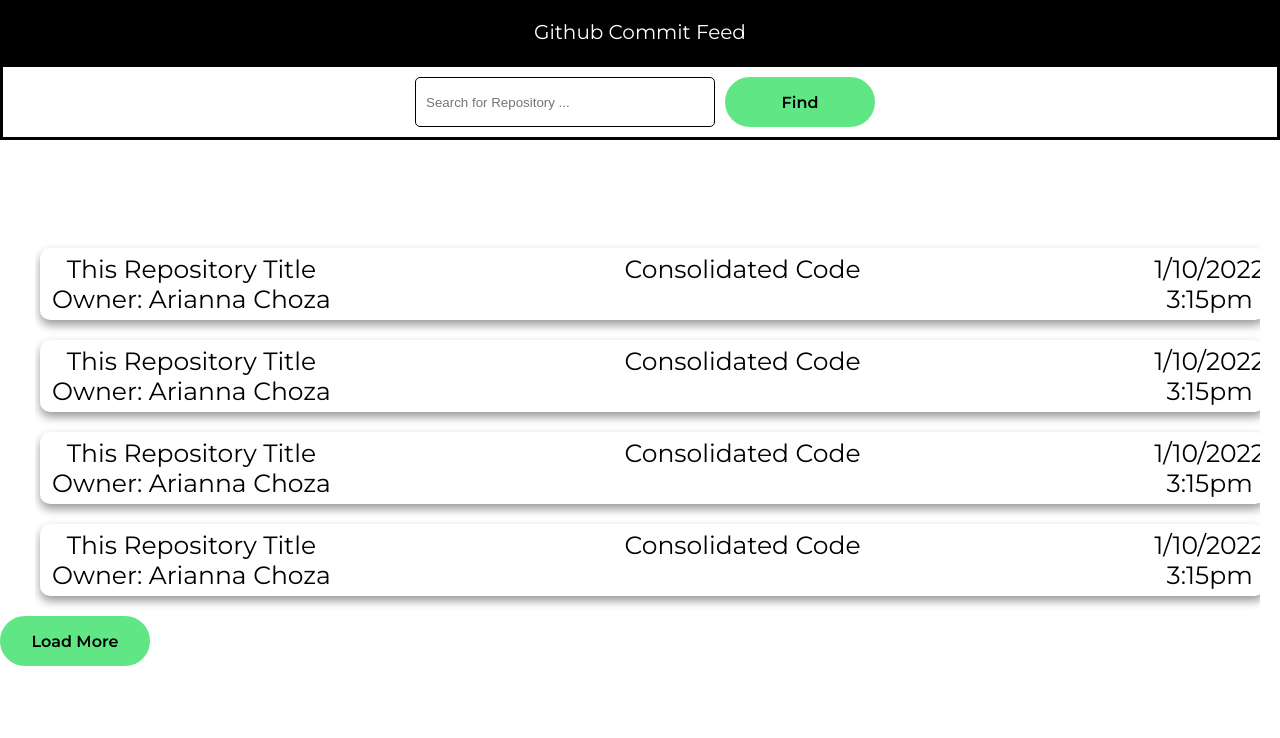
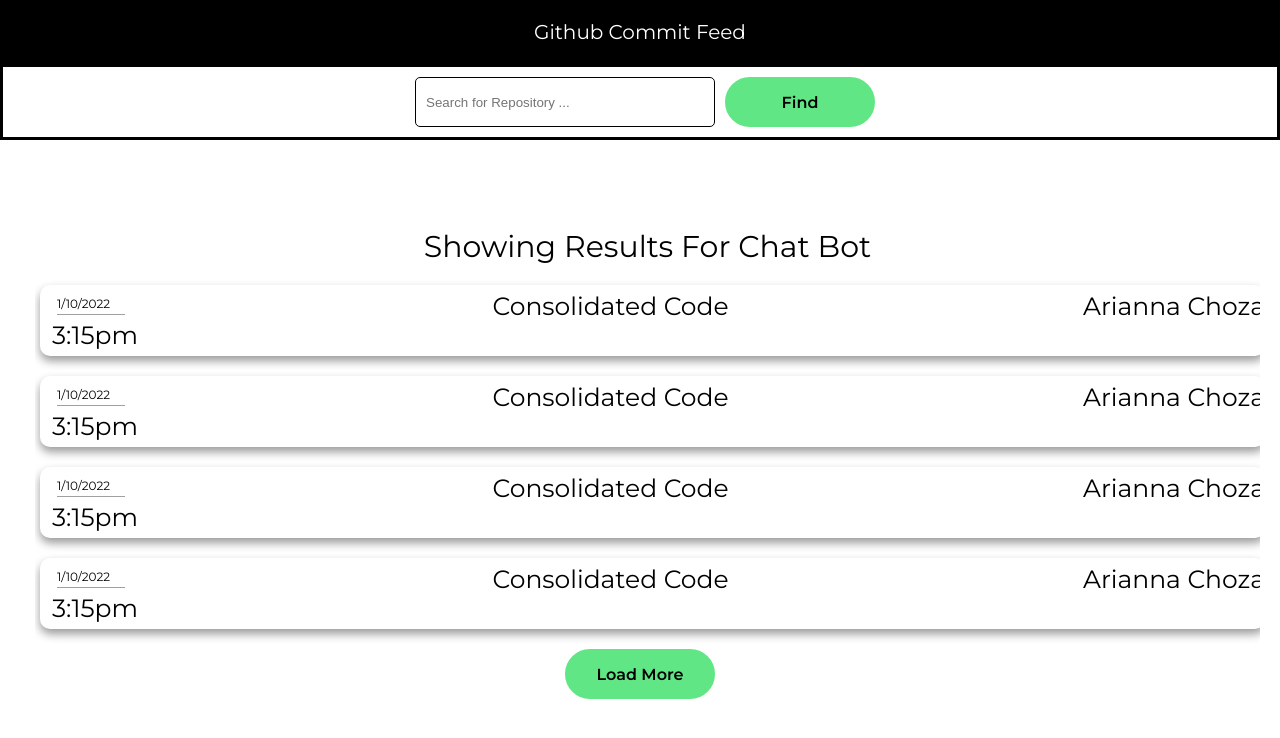
Before and after one commit to unachoza/commit-feed, a React (Create React App) app: page / in a window 1280 px wide. Shown: the top 738 px of the page. Built offline with nearby package versions, Linux system fonts and the light colour scheme.

Commit message:
some styles, adding github fetch

```diff
--- a/src/App.css
+++ b/src/App.css
@@ -6,33 +6,3 @@
   height: 40vmin;
   pointer-events: none;
 }
-
-@media (prefers-reduced-motion: no-preference) {
-  .App-logo {
-    animation: App-logo-spin infinite 20s linear;
-  }
-}
-
-.App-header {
-  background-color: #282c34;
-  min-height: 100vh;
-  display: flex;
-  flex-direction: column;
-  align-items: center;
-  justify-content: center;
-  font-size: calc(10px + 2vmin);
-  color: white;
-}
-
-.App-link {
-  color: #61dafb;
-}
-
-@keyframes App-logo-spin {
-  from {
-    transform: rotate(0deg);
-  }
-  to {
-    transform: rotate(360deg);
-  }
-}
--- a/src/App.tsx
+++ b/src/App.tsx
@@ -28,7 +28,10 @@ const App: React.FC = () => {
          <CardList loading={loadingState} />
         {/* <Loading /> */}
       </>
+      <div className="button-container">
+
       <Button text="Load More"/>
+      </div>
       </div>
 
 
--- a/src/Components/Card/Card.tsx
+++ b/src/Components/Card/Card.tsx
@@ -4,16 +4,13 @@ import React from "react";
 const Card: React.FC = ({ title }) => {
   console.log(title)
   return <div className="card">
-    <div className="owner">
-      <div className="title">This Repository Title</div>
-      <div className="author">Owner: Arianna Choza</div>
-    </div>
-    <div className="message">Consolidated Code</div>
     <div className="date-container">
 
       <div className="date">1/10/2022</div>
       <div className="time">3:15pm</div>
     </div>
+    <div className="message">Consolidated Code</div>
+      <div className="author"> Arianna Choza</div>
   </div>;
 };
 export default Card;
--- a/src/Components/CardList/CardList.tsx
+++ b/src/Components/CardList/CardList.tsx
@@ -9,6 +9,7 @@ const CardList = ({ loading }) => {
   return (
     <div className="event-list__container">
       {/* {loading && <LoadingSpinner loading={loading} />} */}
+      <div className="title">Showing Results For<span> Chat Bot</span> </div>
       {!cardListings.length ? (
         <div className="no-results">
           Oh dear!<br></br> Your search returned no events.
--- a/src/scss/components/Button.scss
+++ b/src/scss/components/Button.scss
@@ -14,10 +14,13 @@ a {
   border-radius: 30px;
   width: 150px;
   height: 50px;
-
   color: black;
   background-color: $chron-green;
   border: solid $chron-green;
   font-size: 16px;
   font-weight: 600;
 }
+.button-container{
+  display: flex;
+  justify-content: center;
+}
--- a/src/scss/components/Card.scss
+++ b/src/scss/components/Card.scss
@@ -23,3 +23,16 @@
 
 }
 }
+
+.date {
+  text-align: left;
+  padding: 5px;
+  font-size: 12px;
+}
+.date:after {
+  content: '';
+  display: block;
+  width: 90%;
+  padding-top: 3px;
+  border-bottom: solid 1px rgb(161, 159, 159);
+}
--- a/src/scss/components/CardList.scss
+++ b/src/scss/components/CardList.scss
@@ -1,3 +1,6 @@
+.title{
+  font-size:30px
+}
 .event-list__container {
   justify-content: center;
   align-items: center;
```
Also changed, not shown: src/API/githubFetch.tsx (added, +16 -0 lines).
